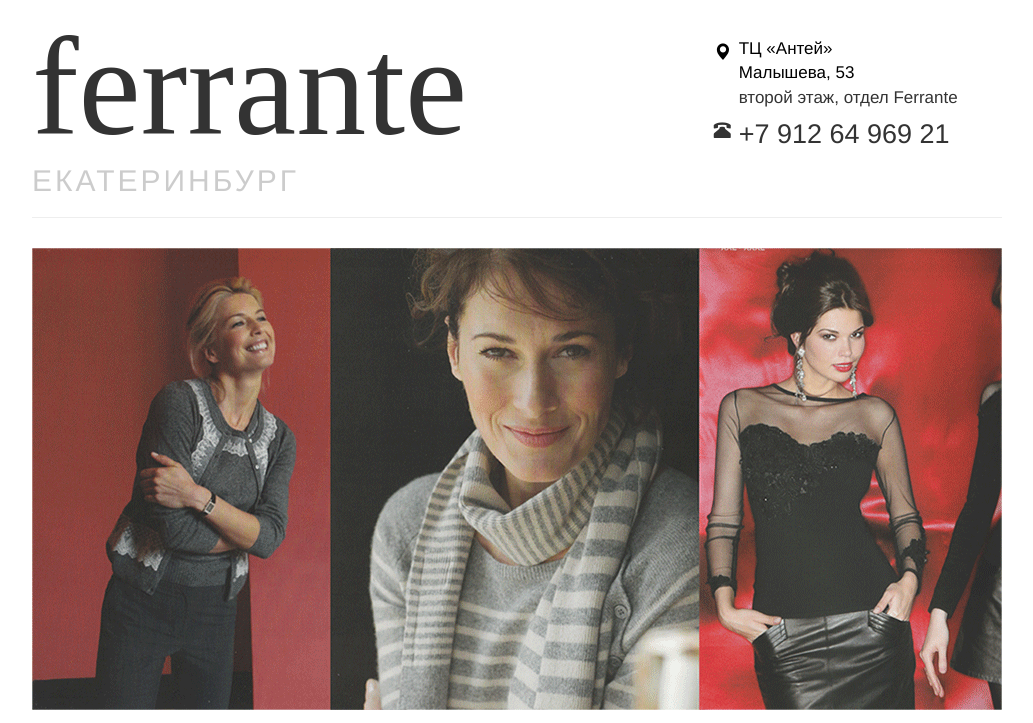
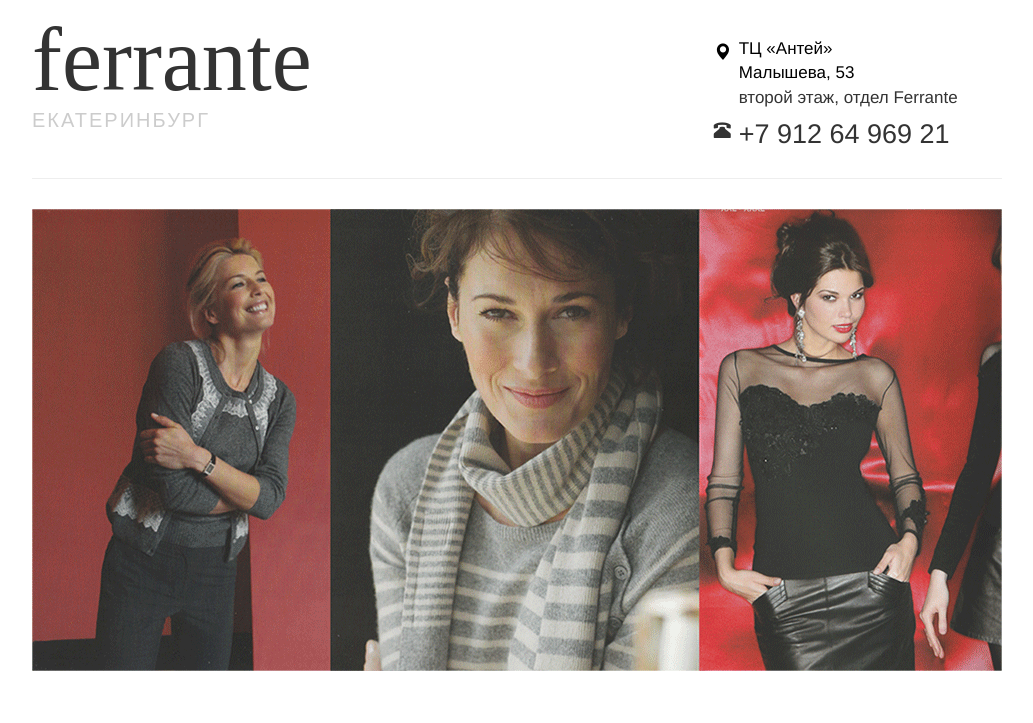
Before and after one commit to vorou/ferrante, a plain HTML site: page index.html in a window 1280 px wide. Shown: the top 723 px of the page, without its empty margins (123-1156 px from the left). Drawn offline with nearby package versions, Linux system fonts and the light colour scheme.

Commit message:
Header fits Nexus

```diff
--- a/index.html
+++ b/index.html
@@ -24,7 +24,7 @@
       <div class="row">
         <div class="col-md-3">
           <h1>ferrante</h1>
-          <h2>ЕКАТЕРИНБУРГ</h2>
+          <h2>Екатеринбург</h2>
         </div>
         <div class="col-md-4 col-md-offset-5">
           <div class="contacts">
--- a/styles.css
+++ b/styles.css
@@ -3,16 +3,18 @@
 }
 
 h1 {
-  font-size: 140px;
+  font-size: 90px;
   font-family: "Times New Roman", serif;
   margin: 0;
 }
 
 h2 {
+  font-family: "Arial", sans-serif;
   margin: 0 0 0 0;
   color: rgba(0, 0, 0, 0.2);
-  font-size: 30px;
-  letter-spacing: 3px;
+  font-size: 20px;
+  letter-spacing: 2px;
+  text-transform: uppercase;
 }
 
 header {
```
